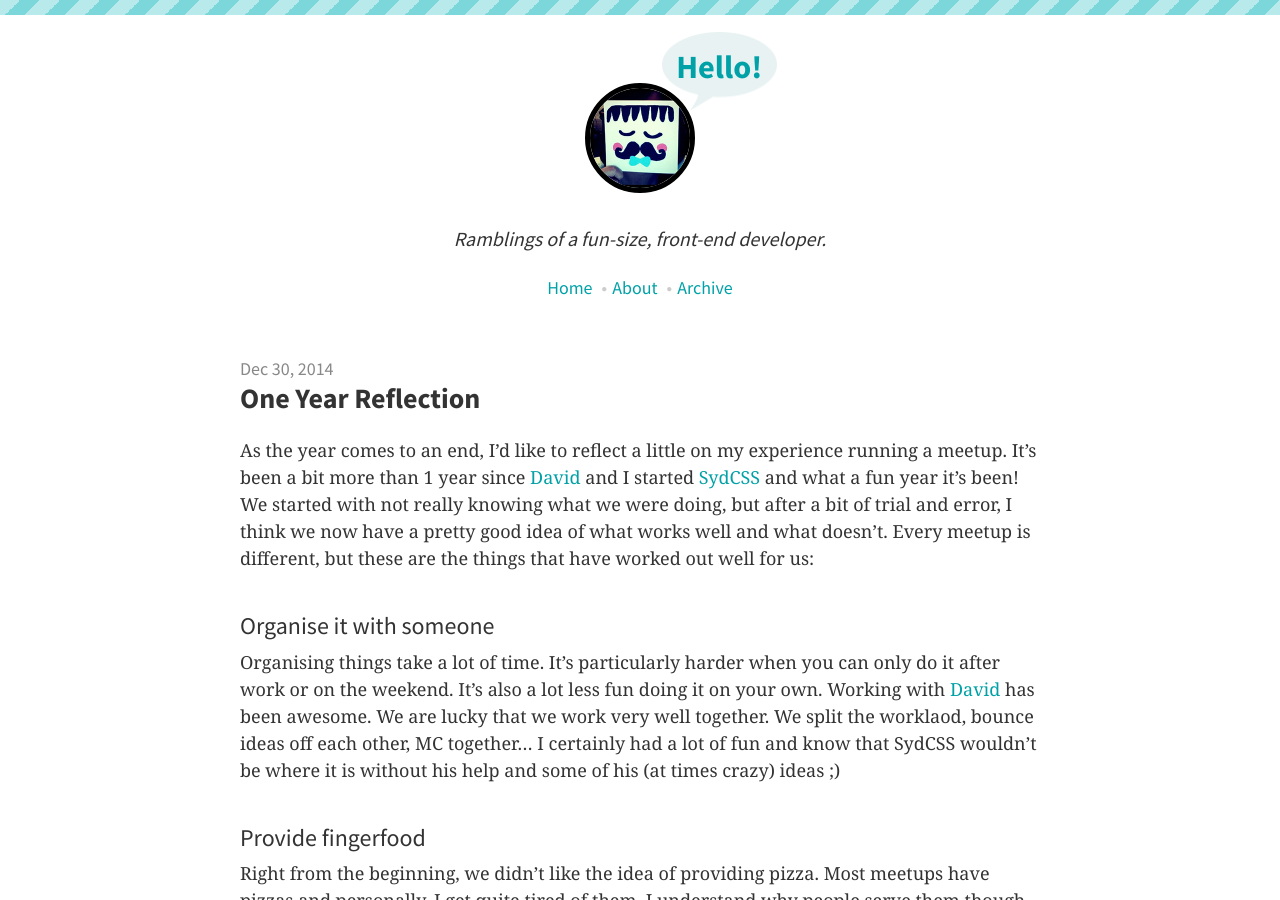
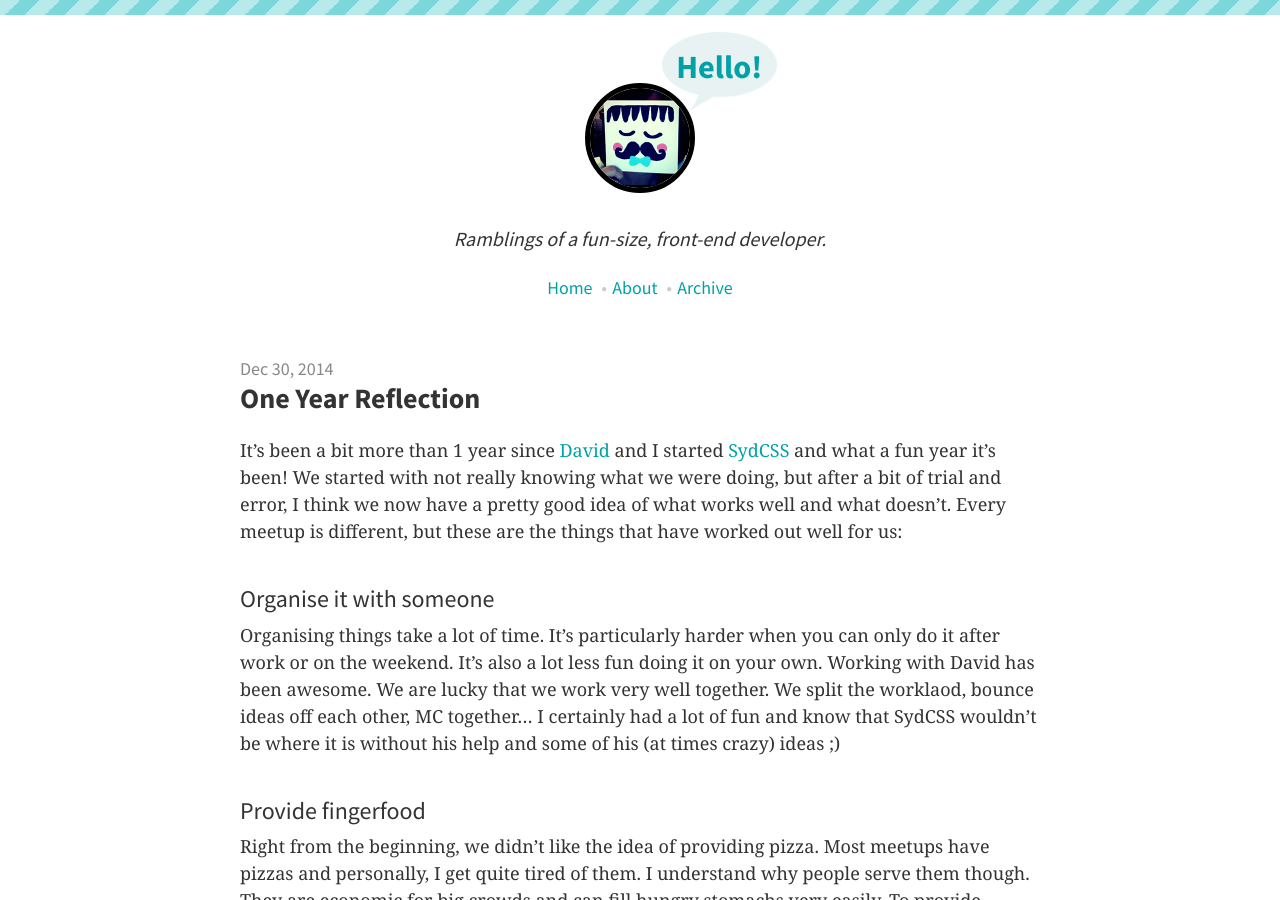
Before and after one commit to enterstudio/mobywhale-chan.github.io, a Jekyll site: the page built from _posts/2014-12-30-one-year-reflection.md, in a window 1280 px wide and 900 px high. Built offline with Jekyll 4.4.1, drawn with Linux system fonts in a browser that asks for light colours; Markdown is read by kramdown in place of the engine named in the settings; some of the changed text lies outside the part shown.

Commit message:
Update and rename 2014-12-30-One-Year-Reflection.md to 2014-12-30-one-year-reflection.md

```diff
--- a/_posts/2014-12-30-One-Year-Reflection.md
+++ b/_posts/2014-12-30-one-year-reflection.md
@@ -1,16 +1,17 @@
 ---
 published: true
+title: One Year Reflection
 layout: post
 category: general
 ---
 
-As the year comes to an end, I'd like to reflect a little on my experience running a meetup. It's been a bit more than 1 year since [David](http://twitter.com/dp_lewis) and I started [SydCSS](http://sydcss.com) and what a fun year it's been! We started with not really knowing what we were doing, but after a bit of trial and error, I think we now have a pretty good idea of what works well and what doesn't. Every meetup is different, but these are the things that have worked out well for us:
+It's been a bit more than 1 year since [David](http://twitter.com/dp_lewis) and I started [SydCSS](http://sydcss.com) and what a fun year it's been! We started with not really knowing what we were doing, but after a bit of trial and error, I think we now have a pretty good idea of what works well and what doesn't. Every meetup is different, but these are the things that have worked out well for us:
 
 ### Organise it with someone
-Organising things take a lot of time. It's particularly harder when you can only do it after work or on the weekend. It's also a lot less fun doing it on your own. Working with [David](http://twitter.com/dp_lewis) has been awesome. We are lucky that we work very well together. We split the worklaod, bounce ideas off each other, MC together... I certainly had a lot of fun and know that SydCSS wouldn't be where it is without his help and some of his (at times crazy) ideas ;)
+Organising things take a lot of time. It's particularly harder when you can only do it after work or on the weekend. It's also a lot less fun doing it on your own. Working with David has been awesome. We are lucky that we work very well together. We split the worklaod, bounce ideas off each other, MC together... I certainly had a lot of fun and know that SydCSS wouldn't be where it is without his help and some of his (at times crazy) ideas ;)
 
 ### Provide fingerfood
-Right from the beginning, we didn't like the idea of providing pizza. Most meetups have pizzas and personally, I get quite tired of them. I understand why people serve them though. They are economic for big crowds and can fill a hungry stomach very easily. To provide anything that's not pizza but also filling is costly. As an alternative, we thought maybe we could serve snacks and fingerfood. It started with [homemade popcorn](http://fionachan.net/2013/10/first-sydcss.html) and every meetup we would provide different snacks. We were worried at the start that people will complain about not having food that's filling. But we let people know well in advance that there'll only be fingerfood so they should grab a bite before they come to the meetup. So far this plan is going well. By the way, if you're looking for economical catering option, you should totally get in touch with [Made By Mith](https://www.facebook.com/madebymith). They've been making all the very yummy fingerfood for SydCSS and also for RailsGirls recently.
+Right from the beginning, we didn't like the idea of providing pizza. Most meetups have pizzas and personally, I get quite tired of them. I understand why people serve them though. They are economic for big crowds and can fill hungry stomachs very easily. To provide anything that's not pizza but also filling is costly. As an alternative, we thought maybe we could serve snacks and fingerfood. It started with [homemade popcorn](http://fionachan.net/2013/10/first-sydcss.html) and every meetup we would provide different snacks. We were worried at the start that people will complain about not having food that's filling. But we let people know well in advance that there'll only be fingerfood so they should grab a bite before they come to the meetup. So far this plan is going well. By the way, if you're looking for economical catering option, you should totally get in touch with [Made By Mith](https://www.facebook.com/madebymith). They've been making all the very yummy fingerfood for SydCSS and also for RailsGirls recently.
 
 ### Keep the night short and sweet
 Most people go to meetups after work. After a long day of work, people will probably want to avoid long presentations. We try to keep our nights short. Most of our nights consist of 2 x 20-minute presentations, with a 5-10 minutes break in between. There were maybe a couple of nights when they went for a bit longer, and we could feel the energy in the room slowly died away near the end. Whereas if we kept it to be about 75 minutes long, we usually ended the night on a high.
@@ -24,7 +25,7 @@
 ### Keeping the vibe casual and fun
 Out of everything, one thing that I think made SydCSS a successful meetup is its casual and fun vibe. We found the duo MC'ing really helped with that. David and I always have fun making silly jokes while MC'ing and luckily people do laugh at them. Or maybe they were just laughing at us :) Either way, as long as they laugh, it's all good. We host the meetup at Web Directions office. Although the space is not very big and it can get a bit cramped, we really love the casual feel of the space. It's different to your typical office with rows of desks and fluorescent lights. I think it definitely helps with the vibe of the night.
 
-It's really hard to believe it's only been one year since SydCSS started. We grew from 2 members (me and David) to now more than 740 SydCSS-ers. I'm really proud of it.
+It's really hard to believe that SydCSS grew from 2 members (me and David) to now more than 740 SydCSS-ers. I'm really proud of it.
 
 <figure class="txt-center">
     <img src="http://fionachan.net/assets/img/photos/sydcss04.jpg" alt="First SydCSS">
```
